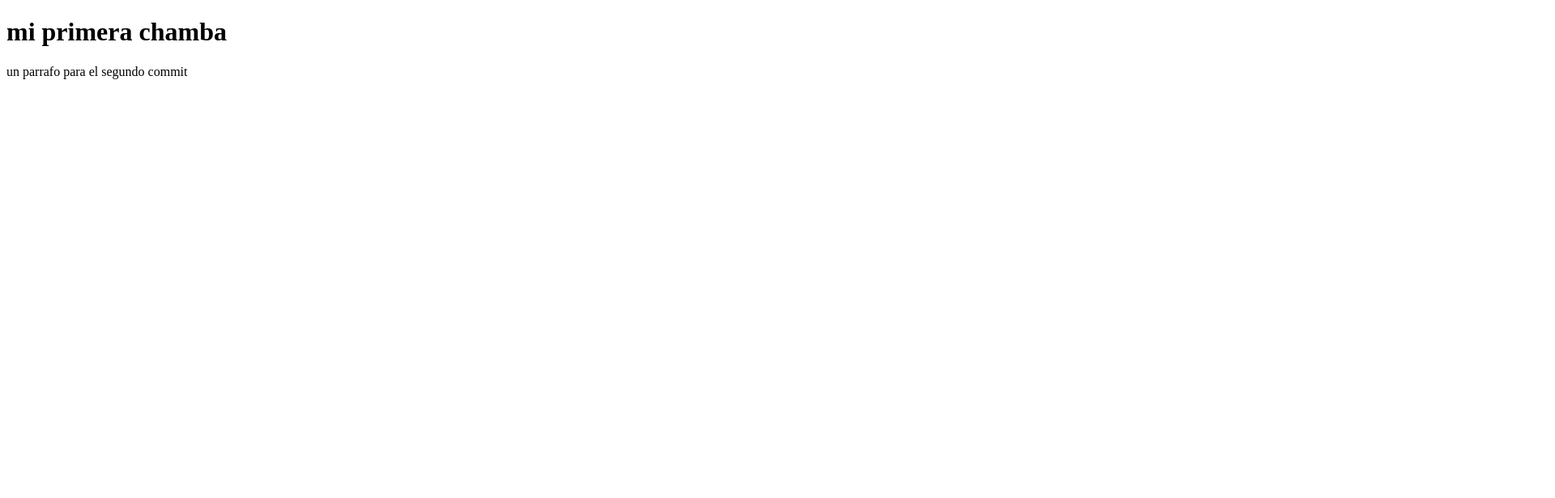
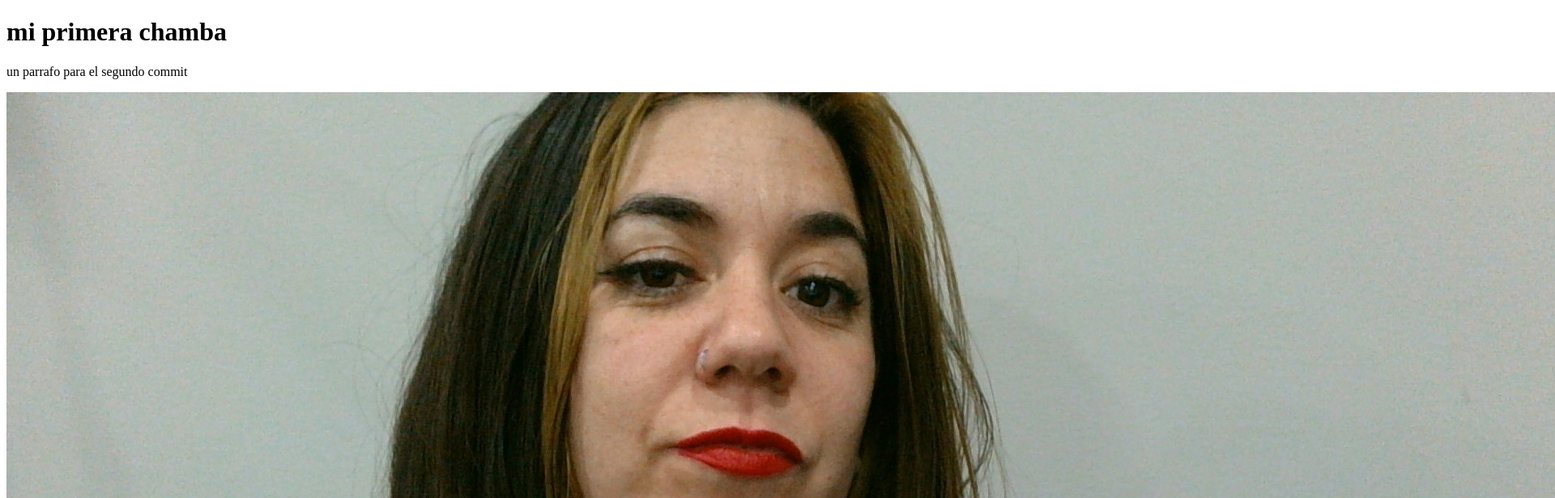
Before and after one commit to Caty08/into-clase-c, a plain HTML site: page index5.html in a window 1280 px wide. Shown: the top 616 px of the page at 81% size, 1920 px wide, since content can reach past the window. Drawn offline with Linux system fonts and the light colour scheme.

Commit message:
agregue imagen

```diff
--- a/index5.html
+++ b/index5.html
@@ -8,5 +8,6 @@
 <body>
     <h1> mi primera chamba </h1>
     <p> un parrafo para el segundo commit</p>
+    <img src="foto mia.jpg">
 </body>
 </html>
```
